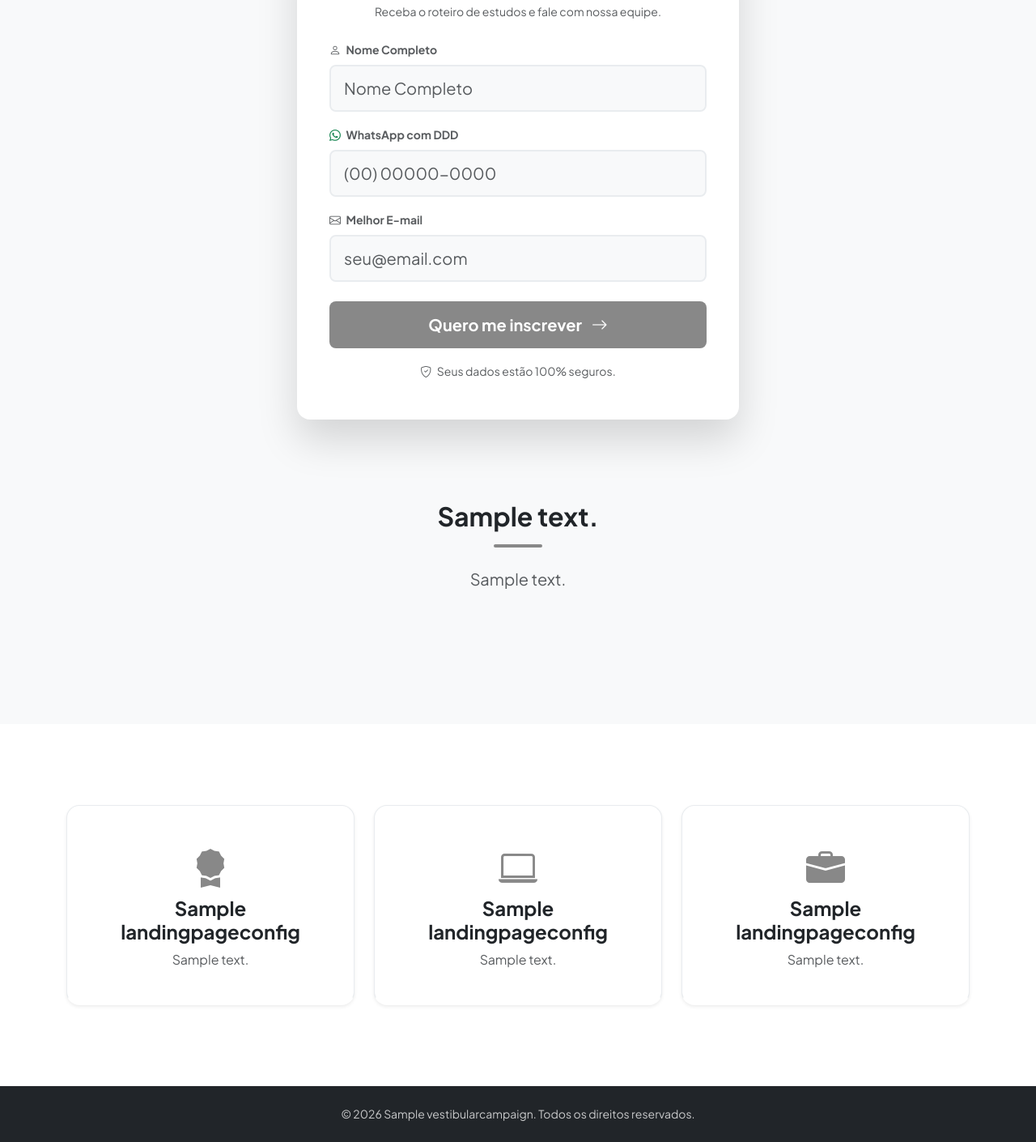
After one commit to jbcnrlz/openscc, a Django app: page /odin/inscricao/1/ in a window 1280 px wide. The commit adds this page. Shown: the part 457-1867 px from the top of the page at 81% size. Run offline with Django 4.2, Linux system fonts and the light colour scheme; tables that the repository leaves empty hold one stand-in row (values such as "Sample post"); grey boxes marked "Sample" are stand-in pictures.

Commit message:
feat: Add landing page functionality with public lead form and configuration setup

```diff
--- a/openscc/odin/forms.py
+++ b/openscc/odin/forms.py
@@ -1,6 +1,9 @@
 from django import forms
 from .models import *
 from django.contrib.auth.models import Group
+from django.views.generic import ListView, DetailView, CreateView, UpdateView, View
+from django.shortcuts import render, redirect, get_object_or_404
+from django.urls import reverse_lazy
 class FormativeAxisForm(forms.ModelForm):
     class Meta:
         model = FormativeAxis
@@ -335,3 +338,44 @@ class ICFinalReportForm(forms.ModelForm):
     class Meta:
         model = ScientificProject
         fields = ['final_report_file']
+
+class PublicLeadForm(forms.ModelForm):
+    class Meta:
+        model = CampaignLead
+        fields = ['name', 'phone', 'email']
+
+        # No design de Floating Labels, o 'placeholder' é obrigatório e atua como a label flutuante
+        widgets = {
+            'name': forms.TextInput(attrs={
+                'class': 'form-control',
+                'placeholder': 'Nome Completo'
+            }),
+            'phone': forms.TextInput(attrs={
+                'class': 'form-control',
+                'placeholder': '(00) 00000-0000'
+            }),
+            'email': forms.EmailInput(attrs={
+                'class': 'form-control',
+                'placeholder': 'seu@email.com'
+            }),
+        }
+
+class LandingPageConfigForm(forms.ModelForm):
+    class Meta:
+        model = LandingPageConfig
+        exclude = ['campaign'] # A campanha será preenchida automaticamente pela View
+
+        widgets = {
+            'logo': forms.FileInput(attrs={'class': 'form-control'}), # <--- NOVO
+            'primary_color': forms.TextInput(attrs={'type': 'color', 'class': 'form-control form-control-color'}),
+            'main_headline': forms.TextInput(attrs={'class': 'form-control'}),
+            'sub_headline': forms.Textarea(attrs={'class': 'form-control', 'rows': 2}),
+            'about_title': forms.TextInput(attrs={'class': 'form-control'}),
+            'about_text': forms.Textarea(attrs={'class': 'form-control', 'rows': 4}),
+            'feature_1_title': forms.TextInput(attrs={'class': 'form-control'}),
+            'feature_1_text': forms.TextInput(attrs={'class': 'form-control'}),
+            'feature_2_title': forms.TextInput(attrs={'class': 'form-control'}),
+            'feature_2_text': forms.TextInput(attrs={'class': 'form-control'}),
+            'feature_3_title': forms.TextInput(attrs={'class': 'form-control'}),
+            'feature_3_text': forms.TextInput(attrs={'class': 'form-control'}),
+        }
--- /dev/null
+++ b/openscc/odin/templates/odin/campaign_landing.html
@@ -0,0 +1,262 @@
+{% load static %}
+<!DOCTYPE html>
+<html lang="pt-br">
+<head>
+    <meta charset="UTF-8">
+    <meta name="viewport" content="width=device-width, initial-scale=1.0">
+    <title>{{ campaign.course.name }} | Inscrições Abertas</title>
+
+    <link href="https://fonts.googleapis.com/css2?family=Plus+Jakarta+Sans:wght@300;400;600;700;800&display=swap" rel="stylesheet">
+    <link href="https://cdn.jsdelivr.net/npm/bootstrap@5.3.2/dist/css/bootstrap.min.css" rel="stylesheet">
+    <link rel="stylesheet" href="https://cdn.jsdelivr.net/npm/bootstrap-icons@1.11.1/font/bootstrap-icons.css">
+
+    <style>
+        :root {
+            /* Variável de cor puxada do banco, fallback para um tom escuro/neutro se der erro */
+            --brand-color: {{ campaign.landing_config.primary_color|default:"#0f2027" }};
+        }
+
+        body { font-family: 'Plus Jakarta Sans', sans-serif; overflow-x: hidden; background-color: #f8f9fa;}
+
+        /* NAVBAR */
+        .navbar-custom { background-color: #ffffff; box-shadow: 0 2px 15px rgba(0,0,0,0.05); }
+
+        /* HERO SECTION */
+        .hero-section {
+            background: linear-gradient(135deg, rgba(17,17,17,0.92) 0%, rgba(30,30,30,0.96) 100%), url('https://images.unsplash.com/photo-1517245386807-bb43f82c33c4?auto=format&fit=crop&w=1920&q=80') center/cover;
+            padding: 80px 0 120px 0;
+            position: relative;
+        }
+
+        .text-brand { color: var(--brand-color) !important; }
+        .bg-brand { background-color: var(--brand-color) !important; color: white; }
+        .btn-brand {
+            background-color: var(--brand-color);
+            color: white;
+            padding: 14px 24px;
+            font-weight: 700;
+            border-radius: 8px;
+            border: none;
+            transition: all 0.3s ease;
+        }
+        .btn-brand:hover { filter: brightness(1.15); color: white; transform: translateY(-2px); box-shadow: 0 8px 20px rgba(0,0,0,0.2);}
+
+        /* FORMULÁRIO FLUTUANTE */
+        .form-card {
+            background: white;
+            border-radius: 16px;
+            padding: 3rem 2.5rem;
+            box-shadow: 0 25px 50px rgba(0,0,0,0.15);
+            margin-top: -80px; /* Faz o form subir em cima da faixa escura */
+            position: relative;
+            z-index: 10;
+        }
+
+        /* SEÇÕES DE CONTEÚDO */
+        .section-padding { padding: 100px 0; }
+        .feature-box {
+            padding: 40px 30px;
+            border-radius: 16px;
+            background: #ffffff;
+            height: 100%;
+            transition: 0.3s;
+            border: 1px solid #e9ecef;
+            border-bottom: 4px solid transparent;
+        }
+        .feature-box:hover {
+            box-shadow: 0 15px 35px rgba(0,0,0,0.05);
+            border-bottom-color: var(--brand-color);
+            transform: translateY(-5px);
+        }
+        .feature-icon { font-size: 3rem; color: var(--brand-color); margin-bottom: 25px; }
+
+        /* Ajustes dos Inputs */
+        .form-control { border-radius: 8px; padding: 12px 16px; border: 2px solid #e9ecef; }
+        .form-control:focus { border-color: var(--brand-color); box-shadow: 0 0 0 0.25rem rgba(0,0,0,0.05); }
+    </style>
+</head>
+<body>
+
+    <!-- CABEÇALHO -->
+    <nav class="navbar navbar-expand-lg navbar-custom sticky-top py-3">
+        <div class="container d-flex justify-content-between align-items-center">
+
+            <!-- LÓGICA DO LOGOTIPO -->
+            <a class="navbar-brand fw-bold d-flex align-items-center text-dark text-decoration-none" href="#">
+                {% if campaign.landing_config.logo %}
+                    <img src="{{ campaign.landing_config.logo.url }}" alt="Logo" style="max-height: 45px; width: auto;">
+                {% else %}
+                    <!-- Texto FATEC de reserva -->
+                    <div class="bg-light p-2 rounded-3 me-2 d-flex align-items-center justify-content-center" style="width: 40px; height: 40px;">
+                        <i class="bi bi-buildings-fill text-brand fs-4"></i>
+                    </div>
+                    <span>FATEC<span class="fw-light ms-1">Marília</span></span>
+                {% endif %}
+            </a>
+
+            <span class="badge bg-light text-dark border px-3 py-2 rounded-pill d-none d-md-block shadow-sm">
+                <i class="bi bi-mortarboard-fill text-brand me-1"></i> {{ campaign.name }}
+            </span>
+        </div>
+    </nav>
+
+    <!-- 1. HERO SECTION -->
+    <section class="hero-section">
+        <div class="container text-center">
+            <div class="row justify-content-center">
+                <div class="col-lg-8 text-white">
+                    <span class="text-uppercase fw-bold tracking-widest text-brand mb-3 d-inline-block bg-white px-3 py-1 rounded-pill small">
+                        Inscrições Abertas
+                    </span>
+                    <h1 class="display-4 fw-bolder mb-4 lh-sm">
+                        {{ campaign.landing_config.main_headline|default:"Transforme seu futuro profissional" }}
+                    </h1>
+                    <p class="fs-5 text-white-50 mb-0 lh-base px-md-5">
+                        {{ campaign.landing_config.sub_headline|default:"Garanta sua vaga e estude com os melhores professores da região." }}
+                    </p>
+                </div>
+            </div>
+        </div>
+    </section>
+
+    <!-- 2. ÁREA DO FORMULÁRIO (Sobreposto) -->
+    <section class="form-section">
+        <div class="container">
+            <div class="row justify-content-center">
+                <div class="col-lg-6 col-md-8">
+                    <div class="form-card">
+
+                        {% if request.GET.sucesso %}
+                            <!-- TELA DE SUCESSO -->
+                            <div class="text-center py-4">
+                                <div class="mb-4 d-inline-flex align-items-center justify-content-center bg-success bg-opacity-10 text-success rounded-circle" style="width: 90px; height: 90px;">
+                                    <i class="bi bi-check-lg" style="font-size: 3rem;"></i>
+                                </div>
+                                <h3 class="fw-bold text-dark mb-3">Inscrição Recebida!</h3>
+                                <p class="text-muted fs-6 mb-0">Obrigado pelo interesse no curso de <strong>{{ campaign.course.name }}</strong>. Nossa equipe comercial entrará em contato via WhatsApp nas próximas horas.</p>
+                            </div>
+                        {% else %}
+                            <!-- FORMULÁRIO DE CAPTURA -->
+                            <div class="text-center mb-4">
+                                <h4 class="fw-bold text-dark">Preencha seus dados</h4>
+                                <p class="text-muted small">Receba o roteiro de estudos e fale com nossa equipe.</p>
+                            </div>
+
+                            <form method="post" action="{% url 'odin:campaign_landing' campaign.id %}" enctype="multipart/form-data" novalidate>
+                                {% csrf_token %}
+
+                                <div class="mb-3 text-start">
+                                    <label class="form-label fw-bold small text-muted"><i class="bi bi-person me-1"></i> Nome Completo</label>
+                                    {{ form.name }}
+                                    {% if form.name.errors %}<div class="text-danger small mt-1 fw-bold">{{ form.name.errors|striptags }}</div>{% endif %}
+                                </div>
+
+                                <div class="mb-3 text-start">
+                                    <label class="form-label fw-bold small text-muted"><i class="bi bi-whatsapp me-1 text-success"></i> WhatsApp com DDD</label>
+                                    {{ form.phone }}
+                                    {% if form.phone.errors %}<div class="text-danger small mt-1 fw-bold">{{ form.phone.errors|striptags }}</div>{% endif %}
+                                </div>
+
+                                <div class="mb-4 text-start">
+                                    <label class="form-label fw-bold small text-muted"><i class="bi bi-envelope me-1"></i> Melhor E-mail</label>
+                                    {{ form.email }}
+                                    {% if form.email.errors %}<div class="text-danger small mt-1 fw-bold">{{ form.email.errors|striptags }}</div>{% endif %}
+                                </div>
+
+                                <button type="submit" class="btn btn-brand w-100 fs-5">
+                                    Quero me inscrever <i class="bi bi-arrow-right ms-2"></i>
+                                </button>
+
+                                <div class="text-center mt-3">
+                                    <span class="small text-muted"><i class="bi bi-shield-check me-1"></i> Seus dados estão 100% seguros.</span>
+                                </div>
+                            </form>
+                        {% endif %}
+
+                    </div>
+                </div>
+            </div>
+        </div>
+    </section>
+
+    <!-- 3. SOBRE O CURSO -->
+    <section class="section-padding bg-light">
+        <div class="container">
+            <div class="row justify-content-center text-center mb-5">
+                <div class="col-lg-8">
+                    <h2 class="fw-bold">{{ campaign.landing_config.about_title|default:"Sobre o Curso" }}</h2>
+                    <div class="bg-brand mx-auto mt-3 mb-4" style="height: 4px; width: 60px; border-radius: 2px;"></div>
+                    <p class="fs-5 text-muted lh-base">
+                        {{ campaign.landing_config.about_text|default:"Curso desenhado para atender às demandas mais modernas do mercado de trabalho. Prepare-se para atuar com excelência, usando as melhores práticas da atualidade." }}
+                    </p>
+                </div>
+            </div>
+        </div>
+    </section>
+
+    <!-- 4. DIFERENCIAIS -->
+    <section class="section-padding bg-white">
+        <div class="container">
+            <div class="row g-4">
+
+                <div class="col-lg-4 col-md-6">
+                    <div class="feature-box text-center shadow-sm">
+                        <i class="bi bi-award-fill feature-icon"></i>
+                        <h4 class="fw-bold">{{ campaign.landing_config.feature_1_title|default:"Ensino de Qualidade" }}</h4>
+                        <p class="text-muted mb-0">{{ campaign.landing_config.feature_1_text|default:"Corpo docente especializado e atuante no mercado." }}</p>
+                    </div>
+                </div>
+
+                <div class="col-lg-4 col-md-6">
+                    <div class="feature-box text-center shadow-sm">
+                        <i class="bi bi-laptop feature-icon"></i>
+                        <h4 class="fw-bold">{{ campaign.landing_config.feature_2_title|default:"Foco na Prática" }}</h4>
+                        <p class="text-muted mb-0">{{ campaign.landing_config.feature_2_text|default:"Aprenda desenvolvendo projetos reais em laboratórios." }}</p>
+                    </div>
+                </div>
+
+                <div class="col-lg-4 col-md-6">
+                    <div class="feature-box text-center shadow-sm">
+                        <i class="bi bi-briefcase-fill feature-icon"></i>
+                        <h4 class="fw-bold">{{ campaign.landing_config.feature_3_title|default:"Alta Empregabilidade" }}</h4>
+                        <p class="text-muted mb-0">{{ campaign.landing_config.feature_3_text|default:"Nossos alunos são absorvidos rapidamente pelas empresas." }}</p>
+                    </div>
+                </div>
+
+            </div>
+        </div>
+    </section>
+
+    <!-- RODAPÉ -->
+    <footer class="bg-dark text-white py-4 text-center">
+        <div class="container">
+            <p class="mb-0 opacity-75 small">
+                © {% now "Y" %} {{ campaign.name }}. Todos os direitos reservados.
+            </p>
+        </div>
+    </footer>
+
+    <!-- SCRIPT DE MÁSCARA DO TELEFONE -->
+    <script>
+        document.addEventListener("DOMContentLoaded", function() {
+            // Adiciona as classes do Bootstrap nos inputs gerados pelo Django
+            document.getElementById('id_name')?.classList.add('form-control', 'form-control-lg', 'bg-light');
+            document.getElementById('id_email')?.classList.add('form-control', 'form-control-lg', 'bg-light');
+
+            const phoneInput = document.getElementById('id_phone');
+            if (phoneInput) {
+                phoneInput.classList.add('form-control', 'form-control-lg', 'bg-light');
+
+                phoneInput.addEventListener('input', function(e) {
+                    let x = e.target.value.replace(/\D/g, '');
+                    if (x.length === 0) { e.target.value = ''; return; }
+                    let formatted = '(' + x.substring(0, 2);
+                    if (x.length > 2) formatted += ') ' + x.substring(2, 7);
+                    if (x.length > 7) formatted += '-' + x.substring(7, 11);
+                    e.target.value = formatted;
+                });
+            }
+        });
+    </script>
+</body>
+</html>
--- a/openscc/odin/urls.py
+++ b/openscc/odin/urls.py
@@ -95,5 +95,7 @@ urlpatterns = [
     path('ic/parecerista/<int:pk>/recusar/', views.ReviewerRefuseView.as_view(), name='ic_reviewer_refuse'), # <--- NOVA ROTA AQUI
     # Rota da API de Integração de Leads
     path('api/v1/leads/', views.ExternalLeadAPIView.as_view(), name='api_lead_create'),
-
+    # Rota Pública - Landing Page da Campanha (Split-Screen)
+    path('inscricao/<int:pk>/', views.CampaignLandingPageView.as_view(), name='campaign_landing'),
+    path('campanha/<int:campaign_id>/lp-setup/', views.LandingPageConfigUpdateView.as_view(), name='campaign_lp_setup')
 ]
--- a/openscc/odin/views.py
+++ b/openscc/odin/views.py
@@ -818,3 +818,50 @@ class ExternalLeadAPIView(View):
             return JsonResponse({'error': 'Formato JSON inválido.'}, status=400)
         except Exception as e:
             return JsonResponse({'error': f'Erro interno: {str(e)}'}, status=500)
+
+class CampaignLandingPageView(CreateView):
+    """Página pública de captura de leads com design Split-Screen"""
+    model = CampaignLead
+    form_class = PublicLeadForm
+    template_name = 'odin/campaign_landing.html' # Mantemos o mesmo nome do arquivo
+
+    def get_context_data(self, **kwargs):
+        context = super().get_context_data(**kwargs)
+        context['campaign'] = get_object_or_404(VestibularCampaign, pk=self.kwargs['pk'])
+        return context
+
+    def form_valid(self, form):
+        campaign = get_object_or_404(VestibularCampaign, pk=self.kwargs['pk'])
+        form.instance.campaign = campaign
+        form.instance.interested_course = campaign.course
+        return super().form_valid(form)
+
+    def get_success_url(self):
+        return reverse_lazy('odin:campaign_landing', kwargs={'pk': self.kwargs['pk']}) + '?sucesso=true'
+
+class LandingPageConfigUpdateView(ProfessorRequiredMixin, UpdateView):
+    model = LandingPageConfig
+    form_class = LandingPageConfigForm
+    template_name = 'odin/generic_form.html'
+
+    def get_object(self, queryset=None):
+        # Pega a campanha da URL. Se não tiver config de LP, cria uma em branco.
+        campaign = get_object_or_404(VestibularCampaign, id=self.kwargs['campaign_id'])
+        config, created = LandingPageConfig.objects.get_or_create(campaign=campaign)
+        return config
+
+    def get_success_url(self):
+        return reverse_lazy('odin:campaign_dashboard', kwargs={'pk': self.kwargs['campaign_id']})
+
+class LandingPageConfigUpdateView(ProfessorRequiredMixin, UpdateView):
+    model = LandingPageConfig
+    form_class = LandingPageConfigForm
+    template_name = 'odin/landing_page_setup.html' # <--- NOVO TEMPLATE
+
+    def get_object(self, queryset=None):
+        campaign = get_object_or_404(VestibularCampaign, id=self.kwargs['campaign_id'])
+        config, created = LandingPageConfig.objects.get_or_create(campaign=campaign)
+        return config
+
+    def get_success_url(self):
+        return reverse_lazy('odin:campaign_dashboard', kwargs={'pk': self.kwargs['campaign_id']})
```
Also changed, not shown: openscc/odin/models.py (+34 -0 lines), openscc/odin/templates/odin/campaign_dashboard.html (+9 -0 lines), openscc/odin/templates/odin/landing_page_setup.html (added, +205 -0 lines).
